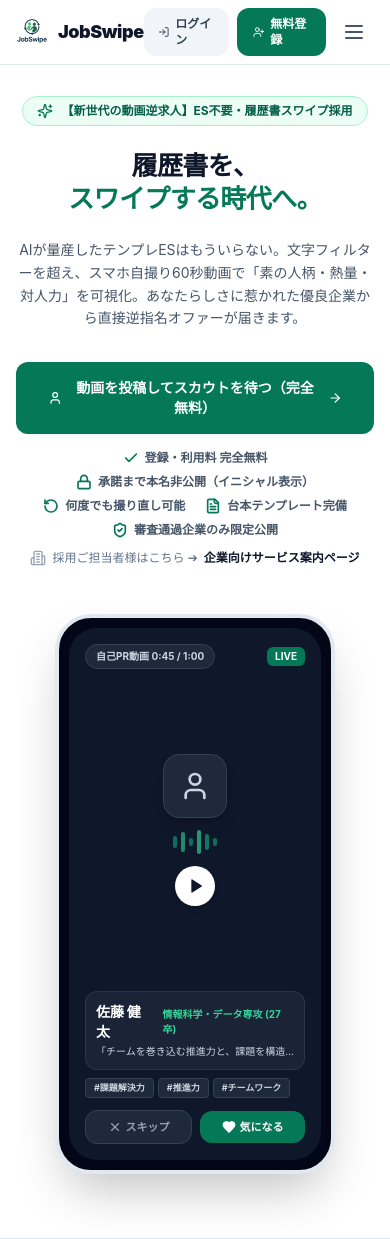
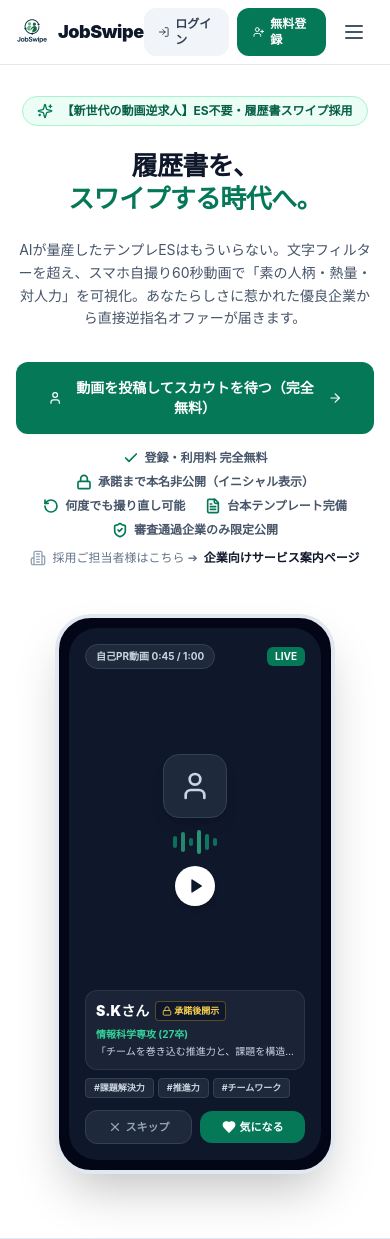
Before and after one commit to nanato0102/jobswipe, a Next.js app: page / in a window 390 px wide. Shown: the top 1239 px of the page. Built offline with nearby package versions, Linux system fonts and the light colour scheme.

Commit message:
fix(ui): mask student names in phone mockups on public landing pages

```diff
--- a/src/app/for-company/page.tsx
+++ b/src/app/for-company/page.tsx
@@ -164,8 +164,12 @@ export default function ForCompanyPage() {
                     {/* 下部プロフィール ＆ アクション */}
                     <div className="space-y-2">
                       <div className="bg-slate-800/80 p-2.5 rounded-xl border border-slate-700/60">
-                        <div className="flex items-center gap-2">
-                          <span className="font-black text-sm text-white">佐藤 健太</span>
+                        <div className="flex items-center gap-1.5 flex-wrap">
+                          <span className="font-black text-sm text-white">S.Kさん</span>
+                          <span className="inline-flex items-center gap-0.5 px-1.5 py-0.5 rounded bg-slate-900/90 text-amber-300 border border-amber-400/30 text-[9px] font-bold">
+                            <Lock className="w-2.5 h-2.5" />
+                            <span>承諾後開示</span>
+                          </span>
                           <span className="text-[10px] text-blue-300 font-bold">情報科学専攻 (27卒)</span>
                         </div>
                         <p className="text-[10px] text-slate-300 line-clamp-1 mt-0.5">
--- a/src/app/page.tsx
+++ b/src/app/page.tsx
@@ -208,9 +208,13 @@ export default function HomePage() {
                     {/* 下部プロフィール情報（専攻・強み軸） */}
                     <div className="space-y-2">
                       <div className="bg-slate-800/80 p-2.5 rounded-xl border border-slate-700/60">
-                        <div className="flex items-center gap-2">
-                          <span className="font-black text-sm text-white">佐藤 健太</span>
-                          <span className="text-[10px] text-emerald-400 font-bold">情報科学・データ専攻 (27卒)</span>
+                        <div className="flex items-center gap-1.5 flex-wrap">
+                          <span className="font-black text-sm text-white">S.Kさん</span>
+                          <span className="inline-flex items-center gap-0.5 px-1.5 py-0.5 rounded bg-slate-900/90 text-amber-300 border border-amber-400/30 text-[9px] font-bold">
+                            <Lock className="w-2.5 h-2.5" />
+                            <span>承諾後開示</span>
+                          </span>
+                          <span className="text-[10px] text-emerald-400 font-bold">情報科学専攻 (27卒)</span>
                         </div>
                         <p className="text-[10px] text-slate-300 line-clamp-1 mt-0.5">
                           「チームを巻き込む推進力と、課題を構造化する論理的思考が得意です！」
```
